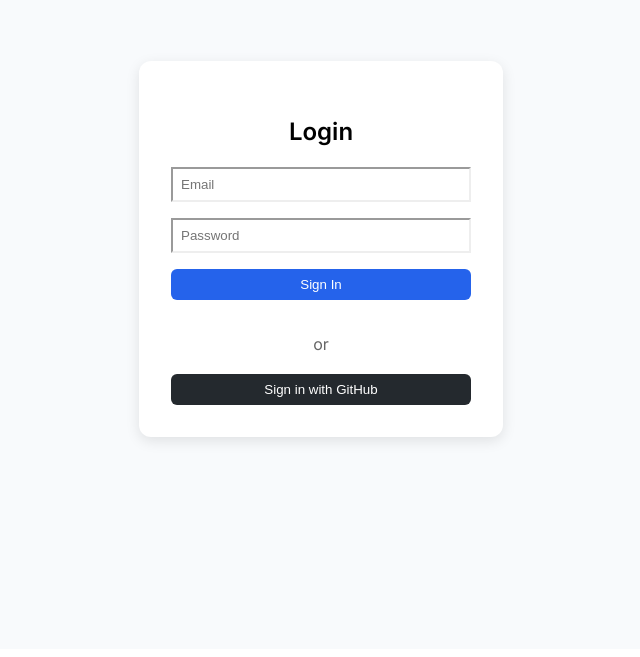
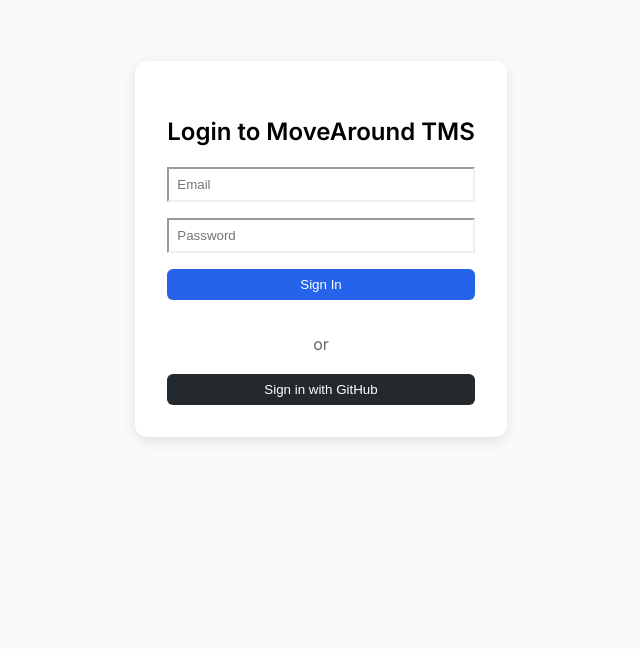
Before and after one commit to monicap360/move-around-tms, a Next.js app: page /login in a window 1280 px wide. Shown: the part 159-816 px from the top of the page, without its empty margins (319-959 px from the left). Built offline with nearby package versions, Linux system fonts and the light colour scheme; no server answers.

Commit message:
update: login page title to ensure GitHub button deployment

```diff
--- a/app/login/page.tsx
+++ b/app/login/page.tsx
@@ -95,7 +95,7 @@
           minWidth: "300px",
         }}
       >
-        <h2 style={{ textAlign: "center", marginBottom: "1rem" }}>Login</h2>
+        <h2 style={{ textAlign: "center", marginBottom: "1rem" }}>Login to MoveAround TMS</h2>
 
         <input
           type="email"
```
